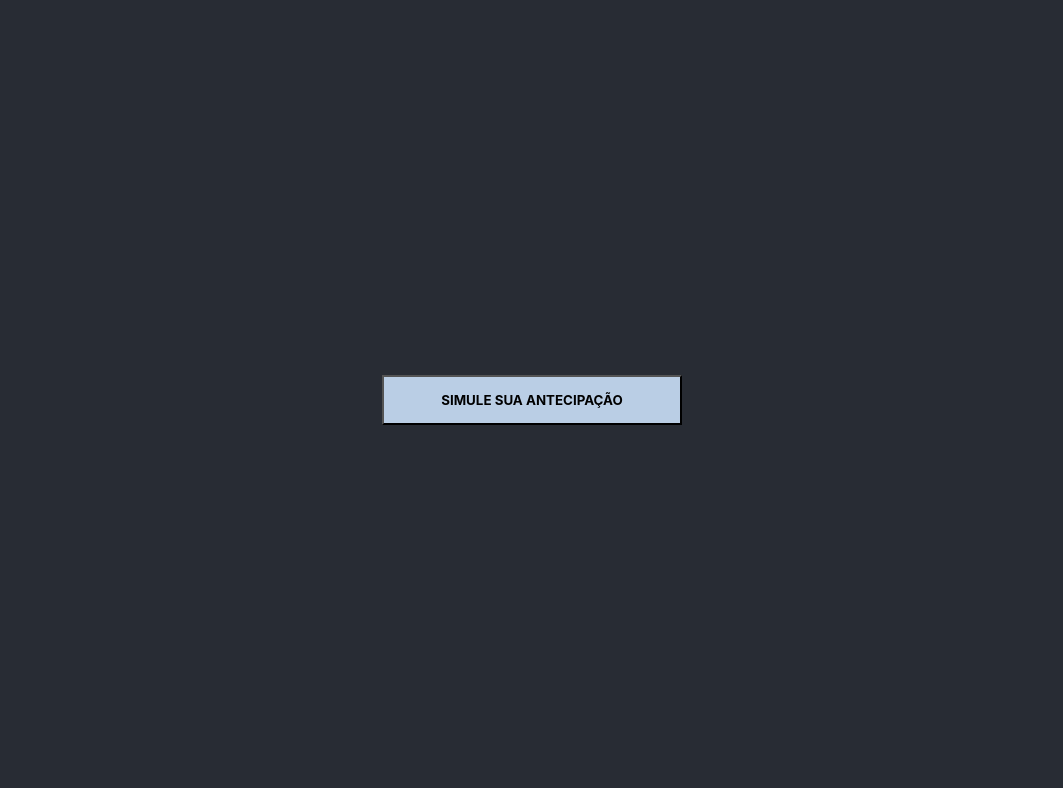
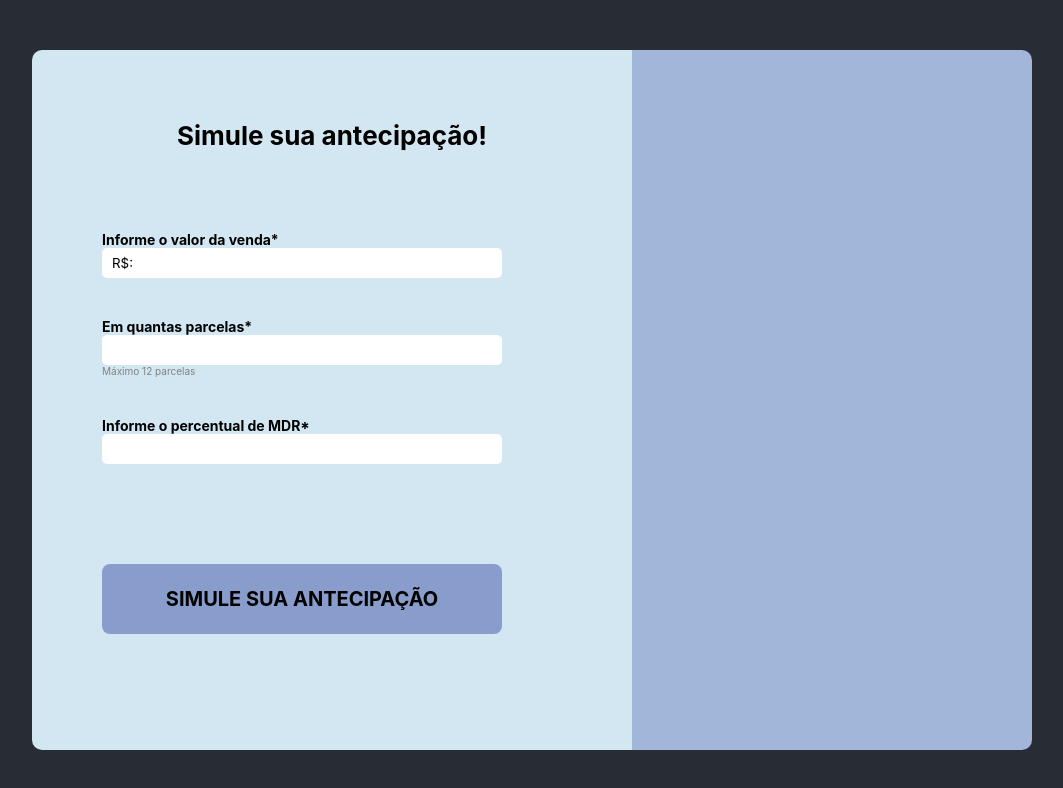
Before and after one commit to matheuszeiser/antecipacao-de-transicao, a React (Create React App) app: page / in a window 1280 px wide. Shown: the top 788 px of the page, without its empty margins (108-1171 px from the left). Built offline with nearby package versions, Linux system fonts and the light colour scheme.

Commit message:
feat: Style Container Simulation Done

```diff
--- a/package.json
+++ b/package.json
@@ -14,6 +14,7 @@
     "axios": "^1.1.3",
     "react": "^18.2.0",
     "react-dom": "^18.2.0",
+    "react-hook-form": "^7.39.4",
     "react-scripts": "5.0.1",
     "styled-components": "^5.3.6",
     "typescript": "^4.4.2",
--- a/src/App.tsx
+++ b/src/App.tsx
@@ -1,12 +1,12 @@
 import React from "react";
 import "./App.css";
-import Button from "./components/Button";
+import ContainerSimulation from "./components/ContainerSimulation";
 
 function App() {
     return (
         <div className="App">
             <header className="App-header">
-        <Button/>
+                <ContainerSimulation></ContainerSimulation>
             </header>
         </div>
     );
--- a/src/Styles/GlobalStyle.ts
+++ b/src/Styles/GlobalStyle.ts
@@ -10,11 +10,11 @@ export default createGlobalStyle`
     }
     :root{
         --black: #121214;
-        --color1 #889dcb;
-        --color2 #a1b6d8;
-        --color3 #bacee5;
-        --color4 #d3e7f2;
-        --color5 #ecffff;
+        --color1: #889dcb;
+        --color2: #a1b6d8;
+        --color3: #bacee5;
+        --color4: #d3e7f2;
+        --color5: #ecffff;
     }
 
     body{
--- a/src/components/Button/index.tsx
+++ b/src/components/Button/index.tsx
@@ -1,16 +1,17 @@
-import { ButtonHTMLAttributes } from "react";
-import { ThemeButton } from "./style";
+import {ButtonHTMLAttributes} from "react";
+import {ThemeButton} from "./style";
 
-interface ButtonProps extends ButtonHTMLAttributes<HTMLButtonElement> {}
+interface ButtonProps extends ButtonHTMLAttributes<HTMLButtonElement> {
+    title: string;
+}
 
-const Button = ({ ...rest }: ButtonProps) => {
-  return (
-    <div>
-      <ThemeButton {...rest}>
-        SIMULE SUA ANTECIPAÇÃO
-      </ThemeButton>
-    </div>
-  );
+const Button = ({title, ...rest}: ButtonProps) => {
+    return (
+        <div>
+            <ThemeButton {...rest}>{title}</ThemeButton>
+            <div></div>
+        </div>
+    );
 };
 
 export default Button;
--- a/src/components/Button/style.ts
+++ b/src/components/Button/style.ts
@@ -1,10 +1,19 @@
 import styled from "styled-components";
 
+export const ThemeButton = styled.button`
+    display: flex;
+    justify-content: center;
+    align-items: center;
 
-export const ThemeButton = styled.button`
-    width: 300px;
-    height: 50px;
-    background-color: var(--color3);
+    width: 400px;
+    height: 70px;
+    background-color: var(--color1);
+
+    font-size: 20px;
     font-weight: 700;
 
-`
+    border: none;
+    border-radius: 8px;
+
+    margin-top: 60px;
+`;
--- /dev/null
+++ b/src/components/ContainerSimulation/index.tsx
@@ -0,0 +1,27 @@
+import Button from "../Button";
+import {ThemeInput} from "../Input/style";
+import {ThemeLabel} from "../Label/style";
+import {ThemeResults, ThemeSimulation, Container} from "./style";
+
+const ContainerSimulation = () => {
+    return (
+        <Container>
+            <ThemeSimulation>
+                <p>Simule sua antecipação!</p>
+                <ThemeLabel>Informe o valor da venda*</ThemeLabel>
+                <ThemeInput placeholder="Valor da venda" value={"R$: "} />
+                <span></span>
+                <ThemeLabel>Em quantas parcelas*</ThemeLabel>
+                <ThemeInput />
+                <span>Máximo 12 parcelas</span>
+                <ThemeLabel>Informe o percentual de MDR*</ThemeLabel>
+                <ThemeInput />
+                <span></span>
+                <Button title={"SIMULE SUA ANTECIPAÇÃO"}></Button>
+            </ThemeSimulation>
+            <ThemeResults></ThemeResults>
+        </Container>
+    );
+};
+
+export default ContainerSimulation;
--- /dev/null
+++ b/src/components/ContainerSimulation/style.ts
@@ -0,0 +1,47 @@
+import styled from "styled-components";
+
+export const Container = styled.section`
+    display: flex;
+
+    width: 1000px;
+    height: 700px;
+
+    border-radius: 10px;
+`;
+
+export const ThemeSimulation = styled.div`
+    display: flex;
+    flex-direction: column;
+    width: 60%;
+    height: 100%;
+    background-color: var(--color4);
+
+    padding: 70px;
+
+    border-top-left-radius: 10px;
+    border-bottom-left-radius: 10px;
+
+    p{
+        color: black;
+        font-weight: 700;
+        margin-bottom: 80px;
+    }
+
+    label + input + span {
+        margin-bottom: 40px;
+    }
+
+    span {
+        display: flex;
+        font-size: 10px;
+        color: gray;
+    }
+`;
+
+export const ThemeResults = styled.div`
+    width: 40%;
+    height: 100%;
+    background-color: var(--color2);
+    border-top-right-radius: 10px;
+    border-bottom-right-radius: 10px;
+`;
--- /dev/null
+++ b/src/components/Input/style.ts
@@ -0,0 +1,13 @@
+import styled from "styled-components";
+
+
+export const ThemeInput = styled.input`
+    width: 400px;
+    height: 30px;
+
+    border: none;
+    border-radius: 5px;
+
+    padding-left: 10px;
+
+`
--- /dev/null
+++ b/src/components/Label/style.ts
@@ -0,0 +1,8 @@
+import styled from "styled-components";
+
+export const ThemeLabel = styled.label`
+    display: flex;
+    font-size: 14px;
+    color: black;
+    font-weight: 700;
+`;
```
Also changed, not shown: src/components/Input copy/index.tsx (added, +10 -0 lines), src/components/Input/index.tsx (added, +10 -0 lines), src/components/Label/index.tsx (added, +10 -0 lines). Lines whose indentation alone changed are shown as unchanged.
